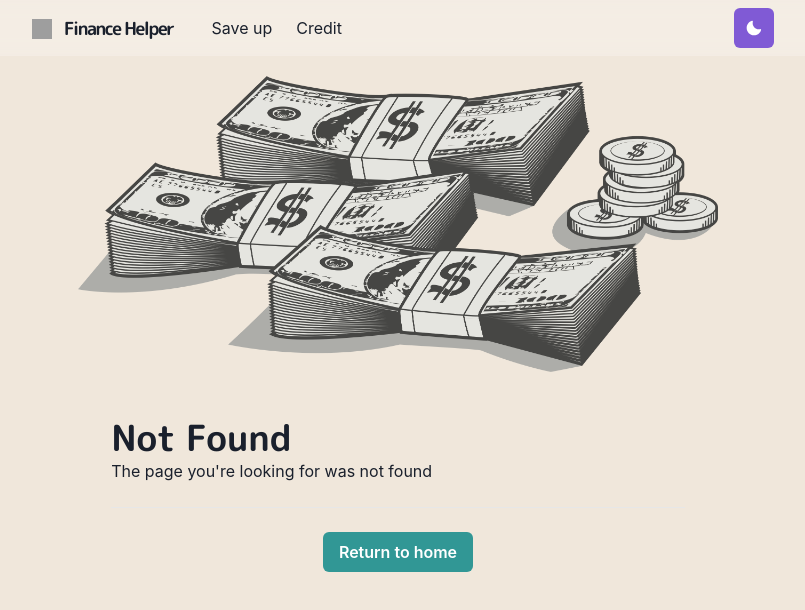
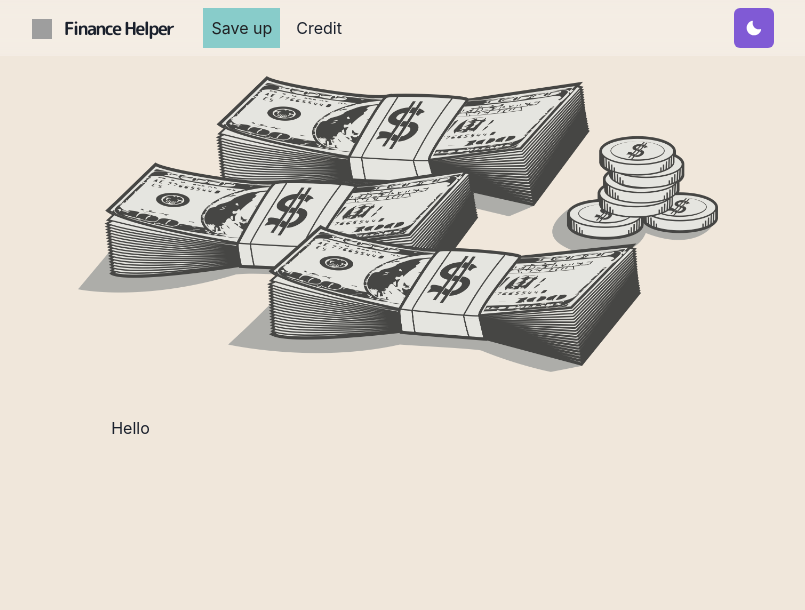
Before and after one commit to Nerpinary/finance-helper, a Next.js app: page /saveup in a window 1280 px wide. Before the commit this address had no page. Shown: the top 610 px of the page, without its empty margins (242-1047 px from the left). Built offline with nearby package versions, Linux system fonts and the light colour scheme; grey boxes are pictures that could not be loaded.

Commit message:
add pages

```diff
--- a/components/navbar.js
+++ b/components/navbar.js
@@ -69,8 +69,8 @@ const Navbar = props => {
                     flexGrow={1}
                     mt={{base: 4, nmd: 0}}
                 >
-                    <LinkItem href="/works" path={path}>Save up</LinkItem>
-                    <LinkItem href="/posts" path={path}>Credit</LinkItem>
+                    <LinkItem href="/saveup" path={path}>Save up</LinkItem>
+                    <LinkItem href="/credit" path={path}>Credit</LinkItem>
                 </Stack>
 
                 <Box flex={1} align="right">
--- /dev/null
+++ b/pages/saveup.js
@@ -0,0 +1,11 @@
+import {Container} from "@chakra-ui/react";
+
+const Saveup = () => {
+    return (
+        <Container>
+            Hello
+        </Container>
+    );
+};
+
+export default Saveup;
```
Also changed, not shown: pages/credit.js (added, +11 -0 lines).
